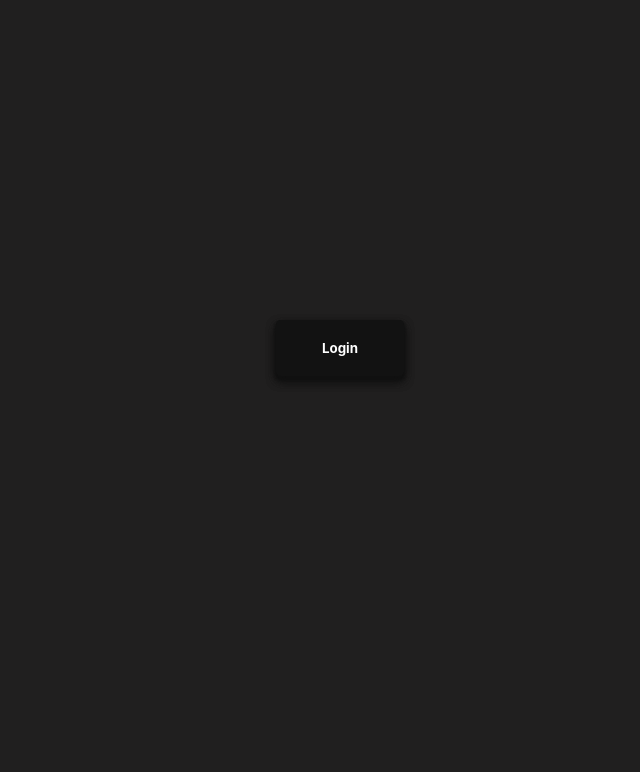
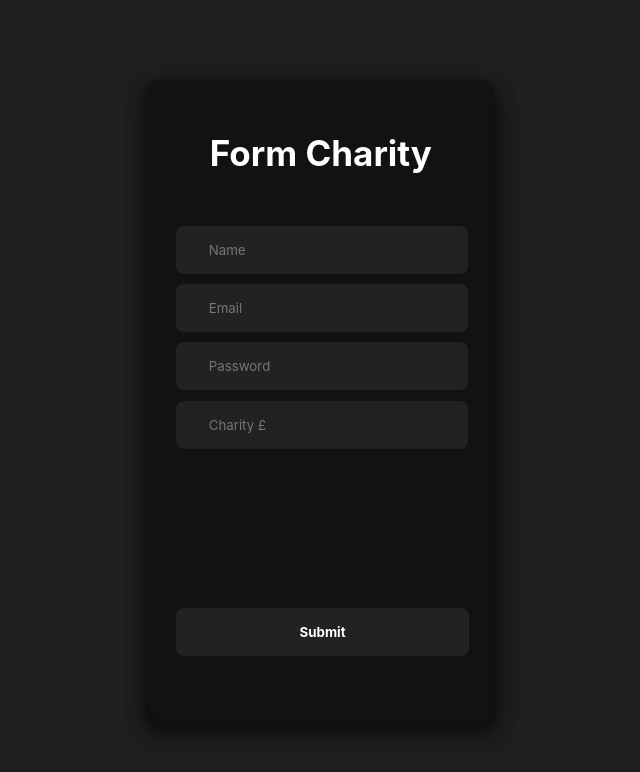
Before and after one commit to Abolfazl181920/Form-Validating, a React (Create React App) app: page / in a window 1280 px wide. Shown: the top 772 px of the page, without its empty margins (300-940 px from the left). Built offline with nearby package versions, Linux system fonts and the light colour scheme.

Commit message:
remove junk codes

```diff
--- a/src/App.css
+++ b/src/App.css
@@ -93,18 +93,3 @@ input[type="number"]::placeholder {
 .form button:hover {
     background-color: var(--buttonhover);
 }
-
-.accept {
-    height: 3.5rem;
-    width: 8rem;
-    background-color: var(--formback);
-    border-style: none;
-    color: var(--text);
-    font-weight: 700;
-    border-radius: .3rem;
-    position: absolute;
-    top: 40%;
-    left: 45%;
-    box-shadow: 0 5px 10px #111111, 0 3px 3px #111111;
-    cursor: pointer;
-}
--- a/src/App.js
+++ b/src/App.js
@@ -1,15 +1,11 @@
-import React, { useState } from 'react';
+import React from 'react';
 
-// import Form from './Components/Form';
+import Form from './Components/Form';
 
 const App = () => {
-
-  const [ login, setLogin ] = useState(false);
-
   return (
     <div>
-      <button className="accept">Login</button>
-      {/* <Form /> */}
+      <Form />
     </div>
   );
 }
```
